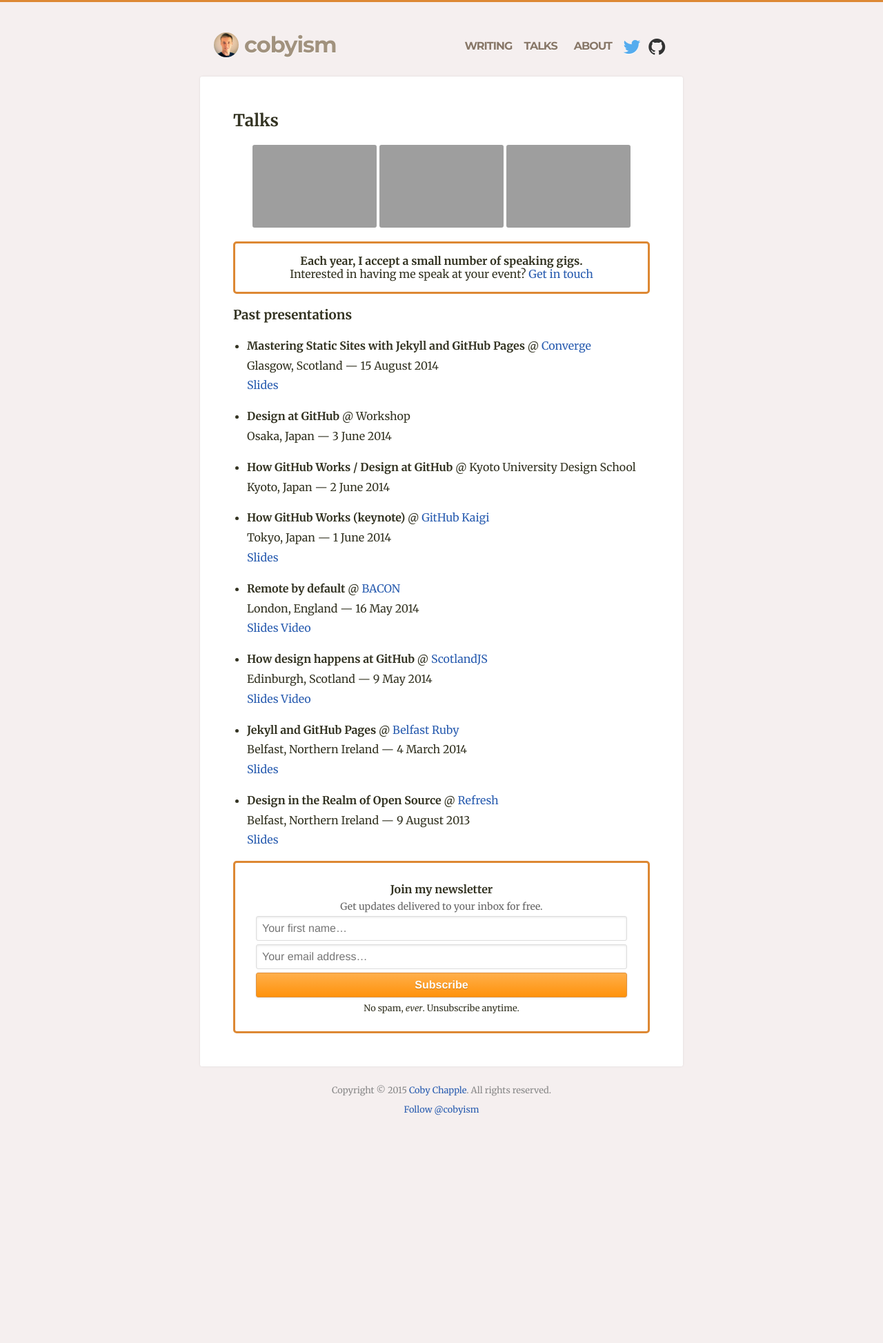
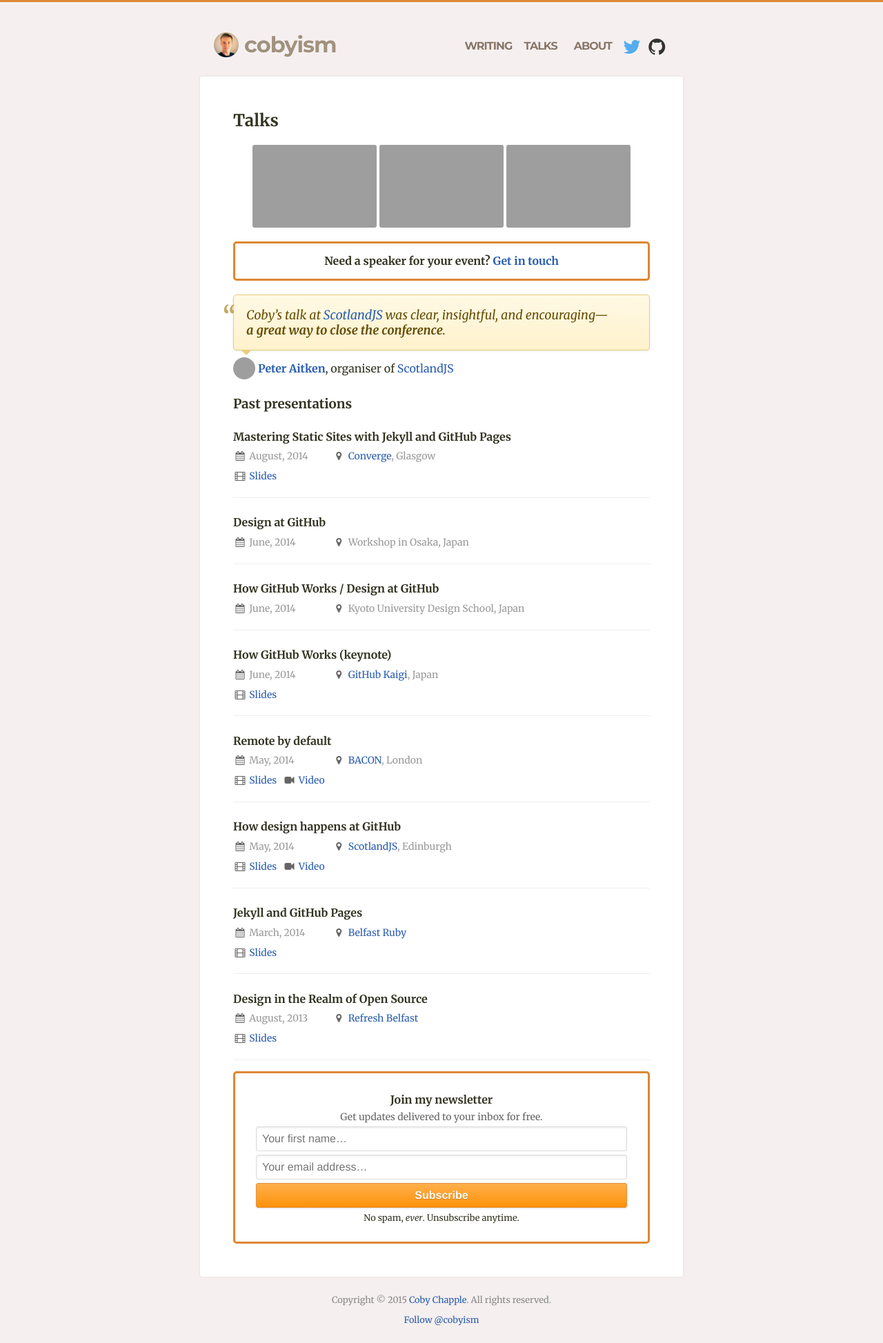
Before and after one commit to cobyism/archived-cobyism.github.io, a Jekyll site: the page built from talks/index.md, in a window 1280 px wide. Shown: the whole page at 69% size. Built offline with Jekyll 4.4.1, drawn with Linux system fonts in a browser that asks for light colours; nearby versions of some CDN libraries; comment, search, counter and statistics services are not loaded; before the commit the page ends 1642 px from its top, so only the background shows below that; grey boxes are pictures that could not be loaded.

Commit message:
testimonial and visual tweaks for talks page

```diff
--- a/_data/talks.yml
+++ b/_data/talks.yml
@@ -1,21 +1,19 @@
 - topic: Design in the Realm of Open Source
-  event: Refresh
+  event: Refresh Belfast
   event_url: http://refreshbelfast.com/
-  location: Belfast, Northern Ireland
   date: 9 August 2013
   slides: https://speakerdeck.com/cobyism/design-in-the-realm-of-open-source
 
 - topic: Jekyll and GitHub Pages
   event: Belfast Ruby
   event_url: http://belfastruby.com/
-  location: Belfast, Northern Ireland
   date: 4 March 2014
   slides: https://speakerdeck.com/cobyism/jekyll-and-github-pages-belfast-ruby-number-12
 
 - topic: How design happens at GitHub
   event: ScotlandJS
   event_url: http://scotlandjs.com/
-  location: Edinburgh, Scotland
+  location: Edinburgh
   date: 9 May 2014
   slides: https://speakerdeck.com/cobyism/how-design-happens-at-github-scotlandjs-2014
   video: http://vimeo.com/96430140
@@ -23,7 +21,7 @@
 - topic: Remote by default
   event: BACON
   event_url: http://devslovebacon.com/
-  location: London, England
+  location: London
   date: 16 May 2014
   slides: https://speakerdeck.com/cobyism/remote-by-default-bacon-2014
   video: http://devslovebacon.com/conferences/bacon-2014/talks/remote-by-default-how-github-makes-working-remotely-not-suck
@@ -31,23 +29,23 @@
 - topic: How GitHub Works (keynote)
   event: GitHub Kaigi
   event_url: http://githubkaigi.org/
-  location: Tokyo, Japan
+  location: Japan
   date: 1 June 2014
   slides: https://speakerdeck.com/cobyism/how-github-works-github-kaigi-tokyo-2014
 
 - topic: How GitHub Works / Design at GitHub
   event: Kyoto University Design School
-  location: Kyoto, Japan
+  location: Japan
   date: 2 June 2014
 
 - topic: Design at GitHub
-  event: Workshop
-  location: Osaka, Japan
+  event: Workshop in Osaka
+  location: Japan
   date: 3 June 2014
 
 - topic: Mastering Static Sites with Jekyll and GitHub Pages
   event: Converge
   event_url: http://converge.cx/
-  location: Glasgow, Scotland
+  location: Glasgow
   date: 15 August 2014
   slides: https://speakerdeck.com/cobyism/static-sites-with-jekyll-and-github-pages
--- a/public/css/styles.scss
+++ b/public/css/styles.scss
@@ -451,3 +451,123 @@
   float: right;
   color: orange;
 }
+
+.talk-testimonial {
+  margin: 20px 0 30px;
+  padding: 0;
+
+  p {
+    margin: 0 0 10px;
+    line-height: 1.2em;
+    font-style: italic;
+    background: #eee;
+    padding: 1em;
+    border-radius: 5px;
+    position: relative;
+    font-size: 18px;
+
+    color: #664d00;
+    margin: 10px 0;
+    border: 1px solid #e8cd7d;
+    text-shadow: 0 1px 0 rgba(255,255,255,0.5);
+    -webkit-border-radius: 5px;
+    -moz-border-radius: 5px;
+    -ms-border-radius: 5px;
+    -o-border-radius: 5px;
+    border-radius: 5px;
+    -webkit-box-shadow: 0 1px 3px rgba(0,0,0,0.1);
+    -moz-box-shadow: 0 1px 3px rgba(0,0,0,0.1);
+    -ms-box-shadow: 0 1px 3px rgba(0,0,0,0.1);
+    -o-box-shadow: 0 1px 3px rgba(0,0,0,0.1);
+    box-shadow: 0 1px 3px rgba(0,0,0,0.1);
+    background-color: #fff2cc;
+    background-image: -moz-linear-gradient(#fff9e5, #fff2cc);
+    background-image: -webkit-linear-gradient(#fff9e5, #fff2cc);
+    background-image: -ms-linear-gradient(#fff9e5, #fff2cc);
+    background-image: -o-linear-gradient(#fff9e5, #fff2cc);
+    background-image: linear-gradient(#fff9e5, #fff2cc);
+    background-repeat: repeat-x;
+
+    &:before {
+      content: "“";
+      color: #c6a864;
+      font-size: 36px;
+      position: absolute;
+      top: 20px;
+      left: -16px;
+      font-style: normal;
+      font-weight: bold;
+    }
+
+    &:after {
+      top: 100%;
+      left: 18px;
+      border: solid transparent;
+      content: "";
+      height: 0;
+      width: 0;
+      position: absolute;
+      border-top-color: #e8cd7d;
+      border-width: 8px;
+      margin-left: -8px;
+    }
+  }
+
+  cite {
+    font-style: normal;
+    position: relative;
+    padding-left: 36px;
+    padding-top: 6px;
+    display: block;
+  }
+
+  .avatar {
+    border-radius: 50%;
+    width: 32px;
+    height: 32px;
+    vertical-align: middle;
+    margin-right: 5px;
+    position: absolute;
+    top: 0;
+    left: 0;
+  }
+
+  .author {
+    font-weight: bold;
+  }
+}
+
+.talk-list {
+  padding: 0;
+}
+
+.talk {
+  list-style-type: none;
+  border-bottom: 1px solid #eee;
+  padding-bottom: 1em;
+
+  h4 {
+    margin-bottom: 0;
+  }
+}
+
+.talk-meta,
+.talk-media {
+  color: #999;
+  font-size: 14px;
+
+  .talk-date {
+    min-width: 135px;
+  }
+
+  div {
+    display: inline-block;
+    margin-right: 5px;
+  }
+
+  .fa {
+    width: 20px;
+    text-align: center;
+    color: #666;
+  }
+}
--- a/talks/index.md
+++ b/talks/index.md
@@ -12,15 +12,31 @@
 </div>
 
 <div class="callout">
-  <h4>Each year, I accept a small number of speaking gigs.</h4>
-  <p>
-    Interested in having me speak at your event? <a href="mailto:{{ site.author.email }}">Get in touch</a>
-  </p>
+  <h4>Need a speaker for your event? <a href="mailto:{{ site.author.email }}">Get&nbsp;in&nbsp;touch</a></h4>
 </div>
+
+<blockquote class="talk-testimonial">
+  <p>Coby’s talk at <a href="http://scotlandjs.com/" target="_blank">ScotlandJS</a> was clear, insightful, and encouraging—<strong>a&nbsp;great way to&nbsp;close the&nbsp;conference</strong>.</p>
+  <cite><img class="avatar" src="https://github.com/JiggyPete.png"><a class="author" href="https://twitter.com/jiggy_pete" target="_blank">Peter Aitken</a>, organiser of <a href="http://scotlandjs.com/" target="_blank">ScotlandJS</a></cite>
+</blockquote>
 
 ### Past presentations
 
+<ul class="talk-list">
 {% for talk in site.data.talks reversed %}
-- **{{ talk.topic }}** @ {% if talk.event_url %}[{{ talk.event }}]({{ talk.event_url }}){% else %}{{ talk.event }}{% endif %}<br>
-  {{ talk.location }} — {{ talk.date }}{% if talk.slides %}<br>[Slides]({{ talk.slides }}) {% endif %}{% if talk.video %}[Video]({{ talk.video }}){% endif %}
+  <li class="talk">
+    <h4>{{ talk.topic }}</h4>
+    <div class="talk-meta">
+      <div class="talk-date"><i class="fa fa-calendar"></i> {{ talk.date | date: "%B, %Y" }}</div>
+      <div class="talk-event">
+        <i class="fa fa-map-marker"></i>
+        {% if talk.event_url %}<a href="{{ talk.event_url }}" target="_blank">{{ talk.event }}</a>{% else %}{{ talk.event }}{% endif %}{% if talk.location %}, {{ talk.location }}{% endif %}
+      </div>
+    </div>
+    <div class="talk-media">
+      {% if talk.slides %}<div class="talk-slides"><i class="fa fa-film"></i> <a href="{{ talk.slides }}" target="_blank">Slides</a></div>{% endif %}
+      {% if talk.video %}<div class="talk-video"><i class="fa fa-video-camera"></i> <a href="{{ talk.video }}" target="_blank">Video</a></div>{% endif %}
+    </div>
+  </li>
 {% endfor %}
+</ul>
```
